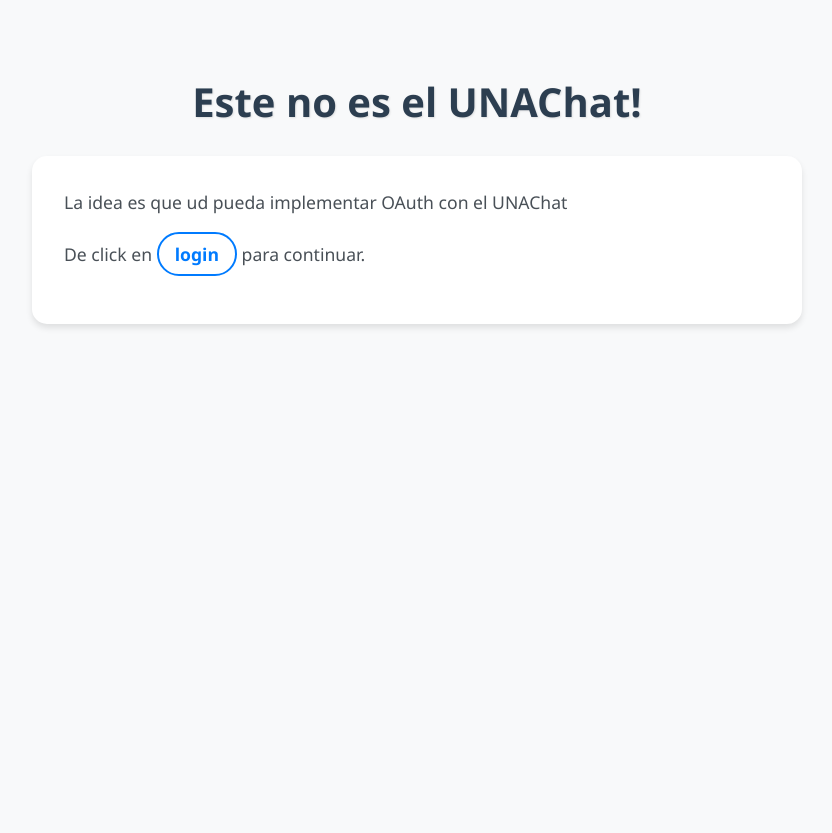
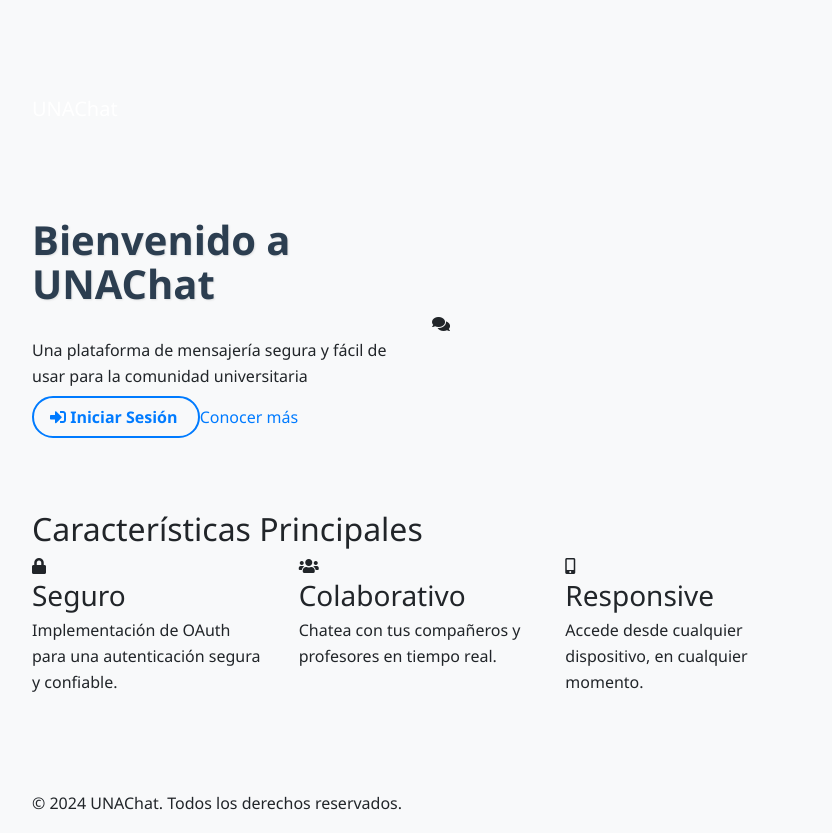
Before and after one commit to NotJarethGG/LabUNACHAT, a website: page views/index.html in a window 1280 px wide. Shown: the whole page, without its empty margins (223-1055 px from the left). Before the commit the page ends 800 px from the top, so only its background shows below. Drawn offline with nearby package versions, Linux system fonts and the light colour scheme.

Commit message:
Update index.html

```diff
--- a/views/index.html
+++ b/views/index.html
@@ -2,36 +2,94 @@
 <html lang="en">
 
 <head>
-    <!-- Required meta tags -->
     <meta charset="utf-8">
     <meta name="viewport" content="width=device-width, initial-scale=1, shrink-to-fit=no">
-    <!-- Bootstrap CSS -->
     <link rel="stylesheet" href="https://maxcdn.bootstrapcdn.com/bootstrap/4.0.0-beta/css/bootstrap.min.css" integrity="sha384-/Y6pD6FV/Vv2HJnA6t+vslU6fwYXjCFtcEpHbNJ0lyAFsXTsjBbfaDjzALeQsN6M" crossorigin="anonymous">
     <link rel="stylesheet" href="/static/css/style.css">
+    <link rel="stylesheet" href="https://cdnjs.cloudflare.com/ajax/libs/font-awesome/5.15.4/css/all.min.css">
 </head>
 
 <body>
-    <div class="container">
-        <h1 class="text-center">Este no es el UNAChat!</h1>
-        <div class="jumbotron">
-            <p>La idea es que ud pueda implementar OAuth con el UNAChat</p>
-            <p>De click en <a href="/login" id="login-link">login</a> para continuar.</p>
+    <nav class="navbar navbar-expand-lg navbar-dark">
+        <div class="container">
+            <a class="navbar-brand" href="#">UNAChat</a>
+        </div>
+    </nav>
+
+    <div class="hero-section">
+        <div class="container">
+            <div class="row align-items-center">
+                <div class="col-lg-6">
+                    <h1 class="hero-title">Bienvenido a UNAChat</h1>
+                    <p class="hero-subtitle">Una plataforma de mensajería segura y fácil de usar para la comunidad universitaria</p>
+                    <div class="cta-buttons">
+                        <a href="/login" id="login-link" class="btn-primary-custom">
+                            <i class="fas fa-sign-in-alt"></i> Iniciar Sesión
+                        </a>
+                        <a href="#features" class="btn-secondary-custom">Conocer más</a>
+                    </div>
+                </div>
+                <div class="col-lg-6">
+                    <div class="hero-image">
+                        <i class="fas fa-comments"></i>
+                    </div>
+                </div>
+            </div>
         </div>
     </div>
 
-    <!-- Optional JavaScript -->
-    <!-- jQuery first, then Popper.js, then Bootstrap JS -->
+    <section id="features" class="features-section">
+        <div class="container">
+            <h2 class="section-title">Características Principales</h2>
+            <div class="row">
+                <div class="col-md-4">
+                    <div class="feature-card">
+                        <i class="fas fa-lock feature-icon"></i>
+                        <h3>Seguro</h3>
+                        <p>Implementación de OAuth para una autenticación segura y confiable.</p>
+                    </div>
+                </div>
+                <div class="col-md-4">
+                    <div class="feature-card">
+                        <i class="fas fa-users feature-icon"></i>
+                        <h3>Colaborativo</h3>
+                        <p>Chatea con tus compañeros y profesores en tiempo real.</p>
+                    </div>
+                </div>
+                <div class="col-md-4">
+                    <div class="feature-card">
+                        <i class="fas fa-mobile-alt feature-icon"></i>
+                        <h3>Responsive</h3>
+                        <p>Accede desde cualquier dispositivo, en cualquier momento.</p>
+                    </div>
+                </div>
+            </div>
+        </div>
+    </section>
+
+    <footer class="footer">
+        <div class="container">
+            <p>&copy; 2024 UNAChat. Todos los derechos reservados.</p>
+        </div>
+    </footer>
+
     <script src="https://code.jquery.com/jquery-3.2.1.slim.min.js" integrity="sha384-KJ3o2DKtIkvYIK3UENzmM7KCkRr/rE9/Qpg6aAZGJwFDMVNA/GpGFF93hXpG5KkN" crossorigin="anonymous"></script>
     <script src="https://cdnjs.cloudflare.com/ajax/libs/popper.js/1.11.0/umd/popper.min.js" integrity="sha384-b/U6ypiBEHpOf/4+1nzFpr53nxSS+GLCkfwBdFNTxtclqqenISfwAzpKaMNFNmj4" crossorigin="anonymous"></script>
     <script src="https://maxcdn.bootstrapcdn.com/bootstrap/4.0.0-beta/js/bootstrap.min.js" integrity="sha384-h0AbiXch4ZDo7tp9hKZ4TsHbi047NrKGLO3SEJAg45jXxnGIfYzk4Si90RDIqNm1" crossorigin="anonymous"></script>
 
     <script>
-        // Verificar si hay un token en localStorage
         const token = localStorage.getItem("id_token");
         if (token) {
-            // Si hay token, redirigir a /unaChat
             window.location.href = "/unaChat";
         }
+
+        // Smooth scroll para el botón "Conocer más"
+        document.querySelector('a[href="#features"]').addEventListener('click', function(e) {
+            e.preventDefault();
+            document.querySelector('#features').scrollIntoView({
+                behavior: 'smooth'
+            });
+        });
     </script>
 </body>
 
```
